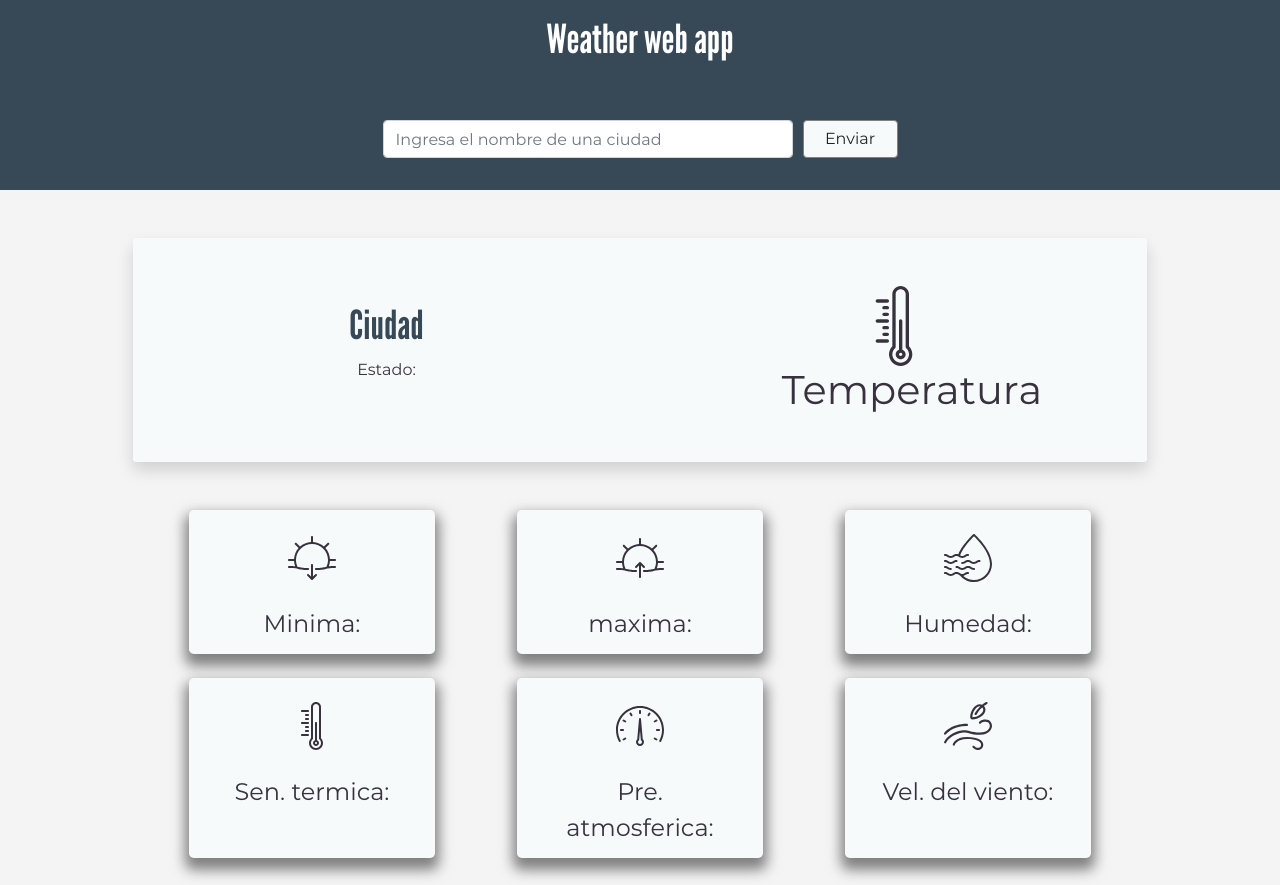
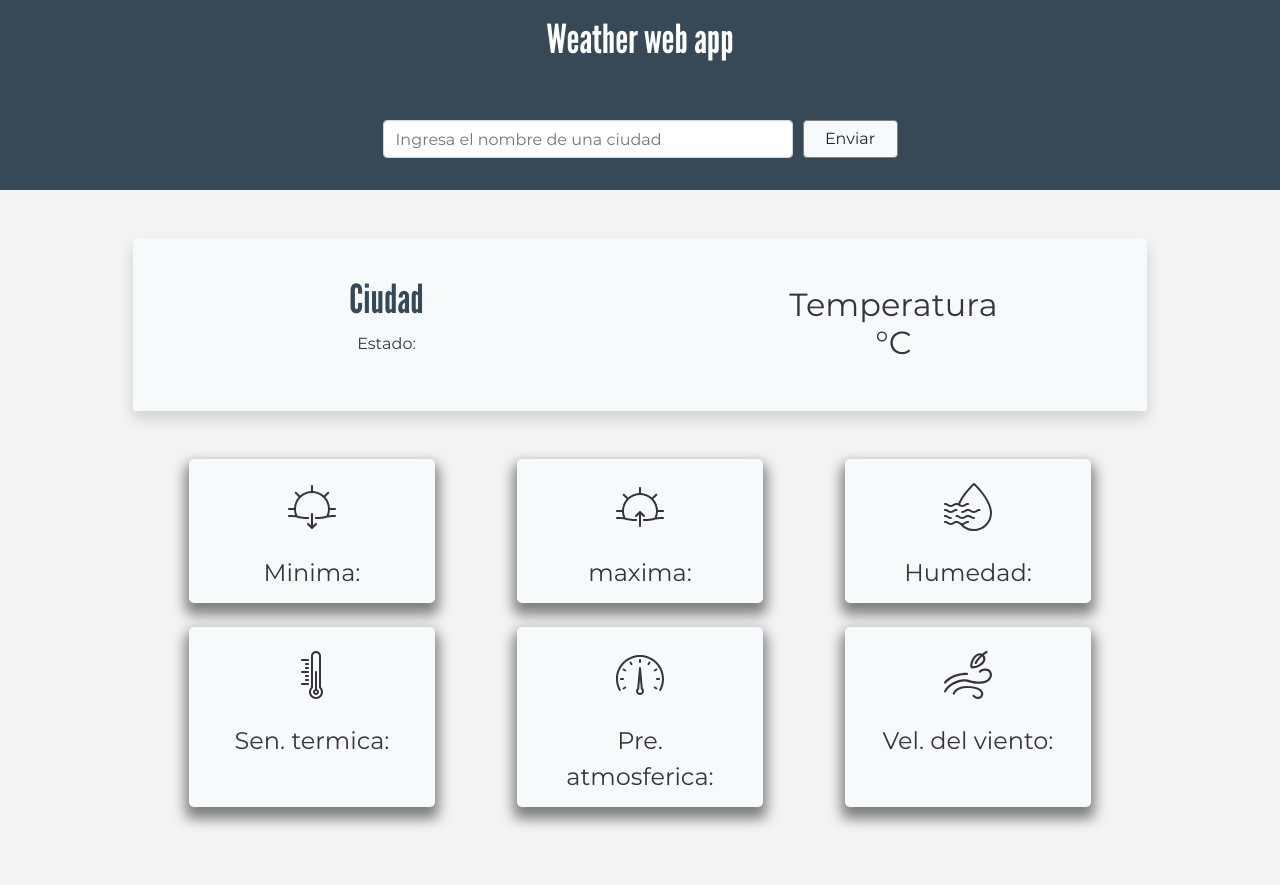
Before and after one commit to Neis96/nicolas-bettega-dwn3a-tp-1, a plain HTML site: page index.html in a window 1280 px wide. Shown: the top 885 px of the page. Drawn offline with Linux system fonts and the light colour scheme.

Commit message:
cambio texto

```diff
--- a/index.html
+++ b/index.html
@@ -45,8 +45,8 @@
                             <p>Estado:</p>
                         </div>
                         <div class="col-12 col-md-4 col-lg-3 estado py-4">
-                            <img class="d-inline" src="res/img/icon/sen-termica.svg" alt="icono de temperatura">
-                            <p class="h1 d-inline align-middle">Temperatura</p>
+
+                            <p class="h2 d-inline align-middle">Temperatura °C</p>
                         </div>
 
                     </div>
```
